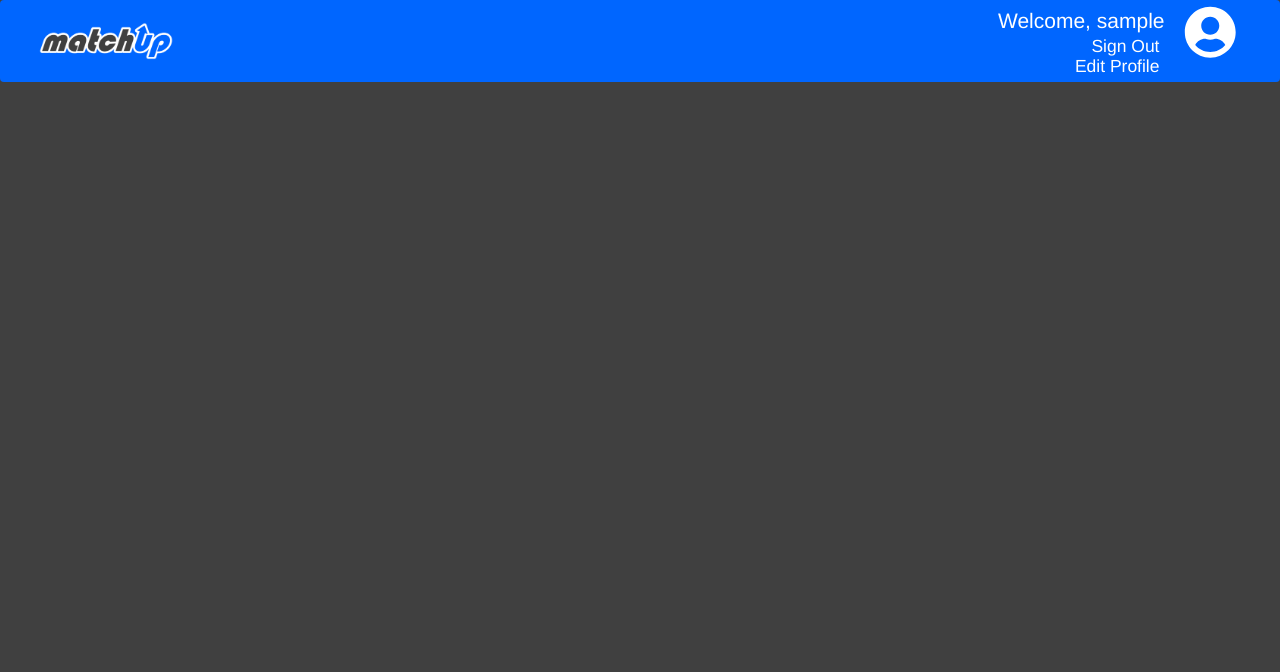
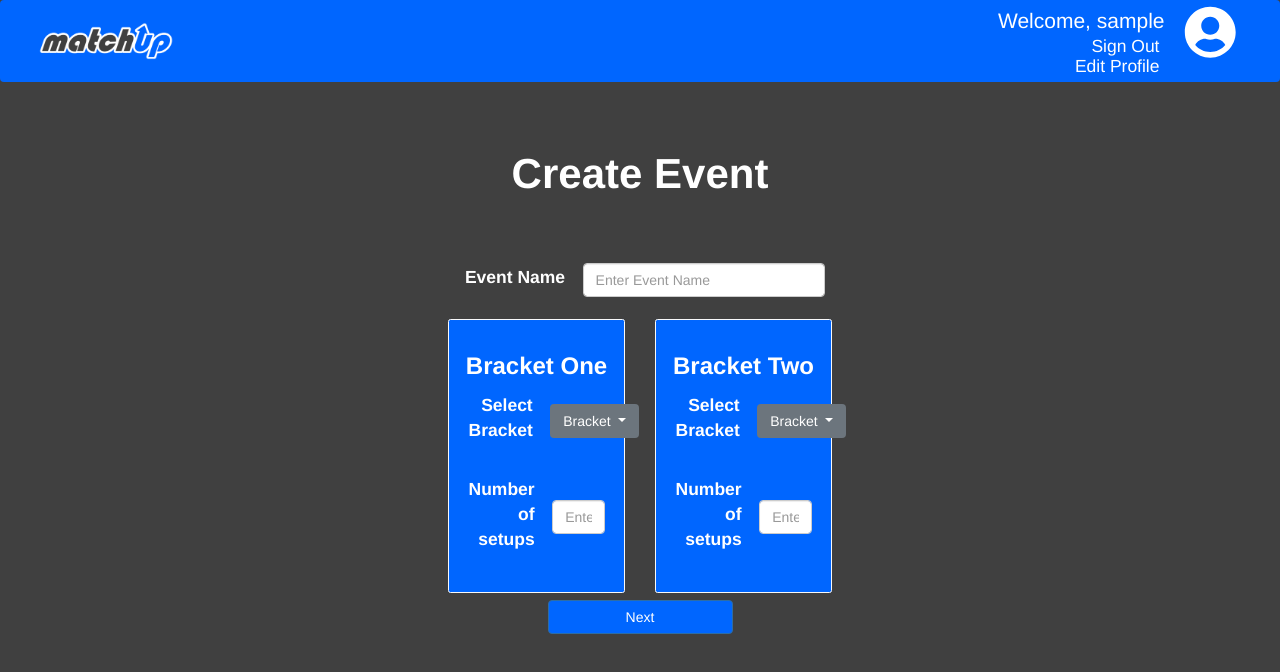
Before and after one commit to C-Dahr/matchup, a Vue app in the folder client/: page /createEvent in a window 1280 px wide. Shown: the top 672 px of the page. Built offline with nearby package versions, Linux system fonts and the light colour scheme; sample sign-in values are in the browser's storage.

Commit message:
Initial CreateEvent form creation

```diff
--- a/client/src/App.vue
+++ b/client/src/App.vue
@@ -60,4 +60,8 @@ export default {
   width: 30%;
   min-width: 300px;
 }
+.event-form {
+  width: 30%;
+  min-width: 300px;
+}
 </style>
--- a/client/src/router/index.js
+++ b/client/src/router/index.js
@@ -3,6 +3,7 @@ import VueRouter from 'vue-router';
 import Login from '../views/Login.vue';
 import SignUp from '../views/SignUp.vue';
 import Home from '../views/Home.vue';
+import CreateEvent from '../views/CreateEvent.vue';
 import store from '../store';
 import EditProfile from '../views/EditProfile.vue';
 
@@ -49,6 +50,14 @@ const routes = [
       requiresAuth: true,
     },
   },
+  {
+    path: '/createEvent',
+    name: 'createEvent',
+    component: CreateEvent,
+    meta: {
+      requiresAuth: true,
+    },
+  },
 ];
 
 const router = new VueRouter({
--- /dev/null
+++ b/client/src/views/CreateEvent.vue
@@ -0,0 +1,112 @@
+<template>
+  <div class="create-event">
+    <div class="form-title">
+      <p>Create Event</p>
+    </div>
+    <div class="form-error-list" v-if="errors.length">
+      <ul class="form-error">
+        <li v-for="error in errors" v-bind:key="error">{{ error }}</li>
+      </ul>
+    </div>
+    <div class="d-flex justify-content-center">
+      <form @submit="onSubmit" method="post" class="event-form">
+            <div class="form-group d-flex justify-content-left">
+              <label class="form-label">Event Name</label>
+              <input class="form-control" type="text"
+              name="eventname" v-model="eventForm.event_name"
+              required placeholder="Enter Event Name"/>
+              <span class="Error"></span>
+            </div>
+            <div class="card-deck">
+                <div class="card border-light " text-white>
+                    <div class="card-body">
+                        <h3 class="card-title">Bracket One</h3>
+                        <div class="form-group d-flex justify-content-left">
+                            <label class="form-label">Select Bracket</label>
+                            <div class="dropdown">
+                                <button class="btn btn-secondary dropdown-toggle" type="button"
+                                id="dropdownMenuButton" data-toggle="dropdown"
+                                aria-haspopup="true" aria-expanded="false">
+                                    Bracket
+                                </button>
+                                <div class="dropdown-menu" aria-labelledby="dropdownMenuButton">
+                                    <a class="dropdown-item" href="#">Action</a>
+                                    <a class="dropdown-item" href="#">Another action</a>
+                                    <a class="dropdown-item" href="#">Something else here</a>
+                                </div>
+                            </div>
+                        </div>
+                        <div class="form-group d-flex justify-content-left">
+                            <label class="form-label">Number of setups</label>
+                            <input class="form-control" type="text"
+                            name="setups1" v-model="eventForm.setups1"
+                            required placeholder="Enter Number of Setups"/>
+                            <span class="Error"></span>
+                        </div>
+                    </div>
+                </div>
+                <div class="card border-light " text-white>
+                    <div class="card-body">
+                        <h3 class="card-title">Bracket Two</h3>
+                        <div class="form-group d-flex justify-content-left">
+                            <label class="form-label">Select Bracket</label>
+                            <div class="dropdown">
+                                <button class="btn btn-secondary dropdown-toggle" type="button"
+                                id="dropdownMenuButton" data-toggle="dropdown"
+                                aria-haspopup="true" aria-expanded="false">
+                                    Bracket
+                                </button>
+                                <div class="dropdown-menu" aria-labelledby="dropdownMenuButton">
+                                    <a class="dropdown-item" href="#">Action</a>
+                                    <a class="dropdown-item" href="#">Another action</a>
+                                    <a class="dropdown-item" href="#">Something else here</a>
+                                </div>
+                            </div>
+                        </div>
+                        <div class="form-group d-flex justify-content-left">
+                            <label class="form-label">Number of setups</label>
+                            <input class="form-control" type="text"
+                            name="setups1" v-model="eventForm.setups1"
+                            required placeholder="Enter Number of Setups"/>
+                            <span class="Error"></span>
+                        </div>
+                    </div>
+                </div>
+            </div>
+            <div class="form-group d-flex justify-content-center">
+                <input class="btn btn-primary account-form-submit" type="submit"
+                 value="Next"/>
+            </div>
+        </form>
+      </div>
+  </div>
+</template>
+
+<script>
+export default {
+  data() {
+    return {
+      errors: [],
+      eventForm: {
+        event_name: '',
+        bracket1: '',
+        setups1: '',
+        bracket2: '',
+        setups2: '',
+      },
+    };
+  },
+  name: 'CreateEvent',
+};
+</script>
+
+<style>
+.card {
+    background-color: #0066FF !important;
+    width: 30rem;
+}
+.card-title{
+    font-weight: bold;
+}
+
+</style>
```
